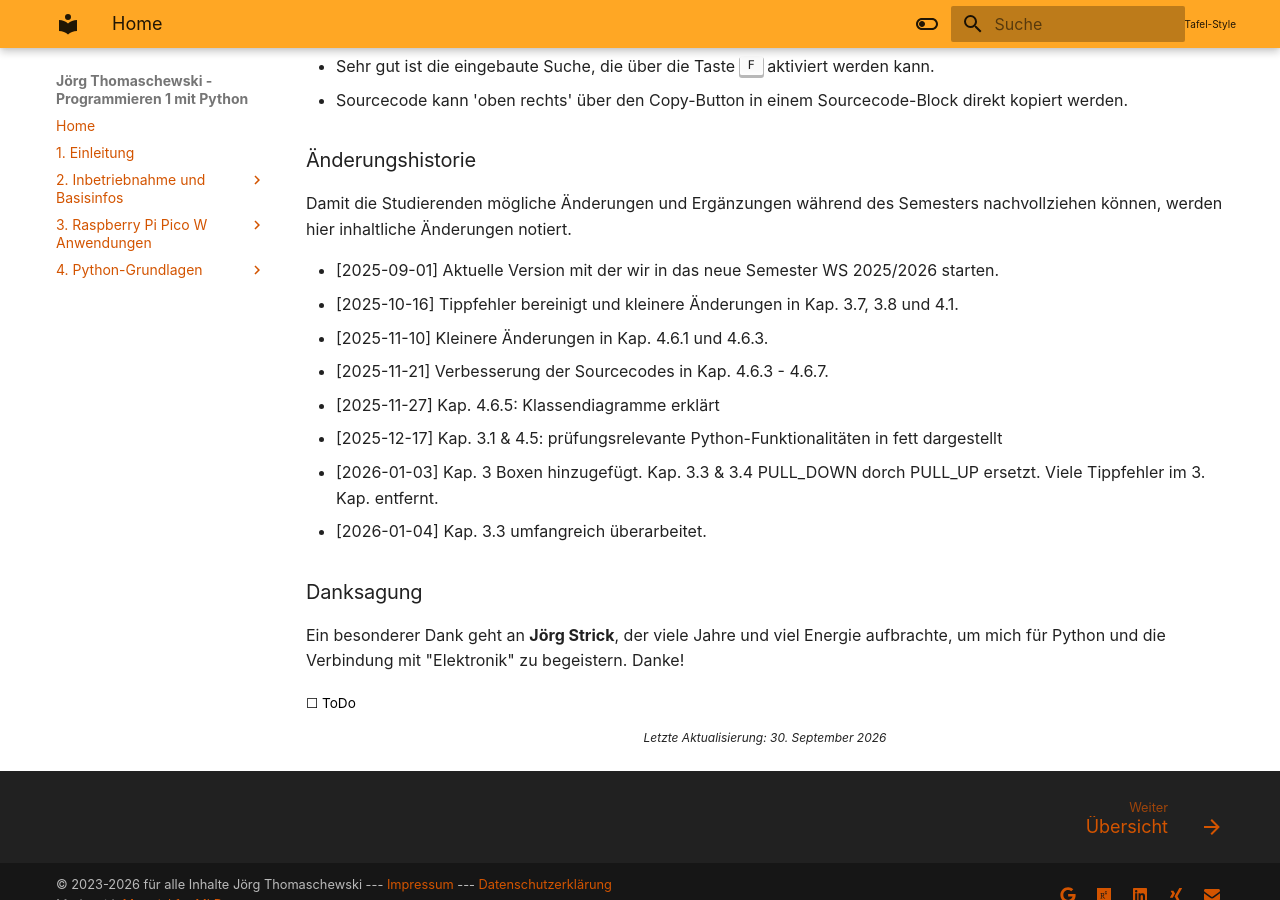
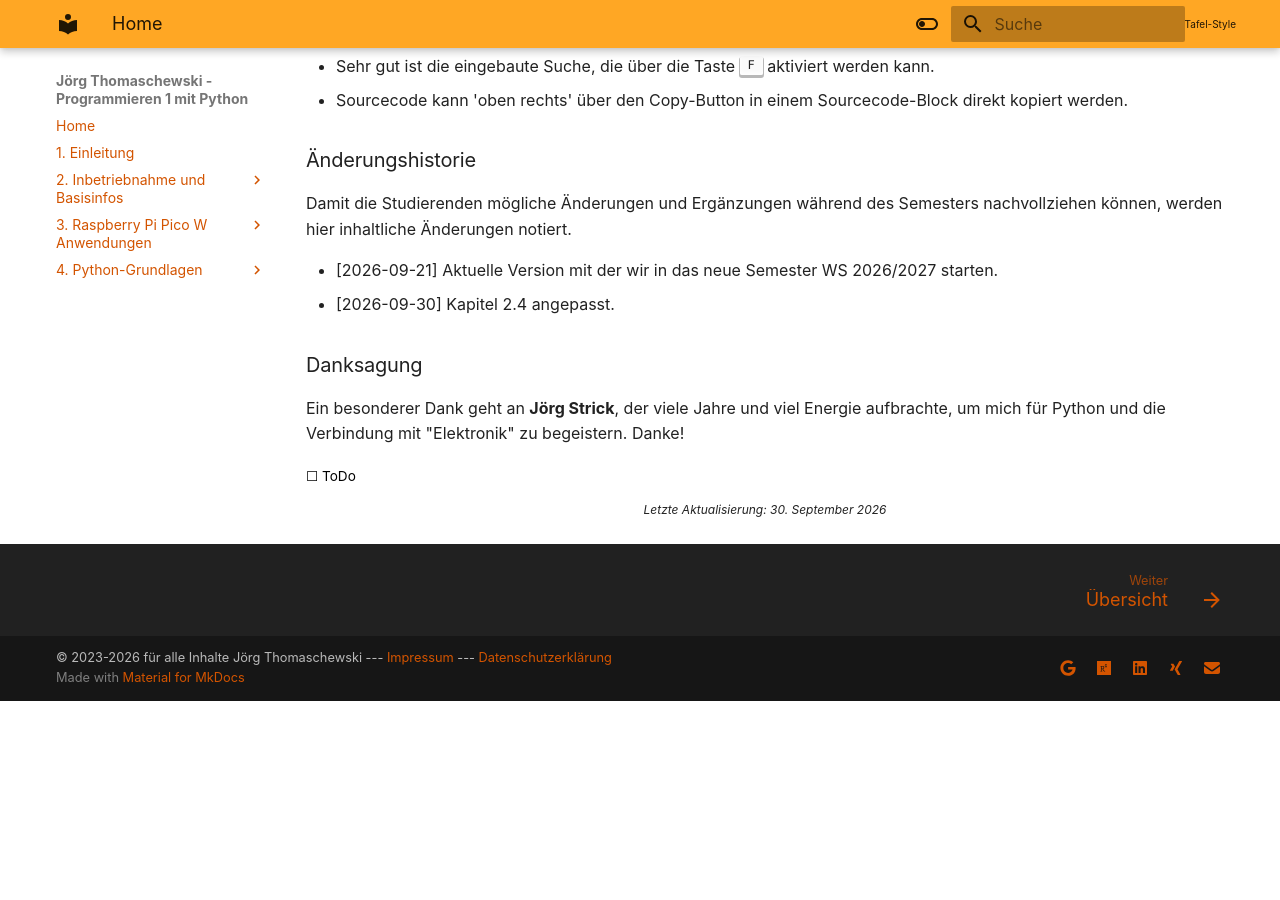
Before and after one commit to JoergThomaschewski/website-prog1, an MkDocs documentation site: the page built from docs/index.md, in a window 1280 px wide and 900 px high, scrolled down 766 px. Built offline with MkDocs 1.6.1 and Material for MkDocs 9.7.7, drawn with Linux system fonts in a browser that asks for light colours; comment, search, counter and statistics services are not loaded; after the commit the page ends 1467 px from its top, so only the background shows below that.

Commit message:
Kleine Anpassungen zum Semesterstart

```diff
--- a/docs/index.md
+++ b/docs/index.md
@@ -27,14 +27,8 @@ Für das Melden von Tippfehlern und Anregungen bin ich immer dankbar. Bitte send
 ### Änderungshistorie
 Damit die Studierenden mögliche Änderungen und Ergänzungen während des Semesters nachvollziehen können, werden hier inhaltliche Änderungen notiert.
 
-- [2025-09-01] Aktuelle Version mit der wir in das neue Semester WS 2025/2026 starten.
-- [2025-10-16] Tippfehler bereinigt und kleinere Änderungen in Kap. 3.7, 3.8 und 4.1.
-- [2025-11-10] Kleinere Änderungen in Kap. 4.6.1 und 4.6.3.
-- [2025-11-21] Verbesserung der Sourcecodes in Kap. 4.6.3 - 4.6.7.
-- [2025-11-27] Kap. 4.6.5: Klassendiagramme erklärt
-- [2025-12-17] Kap. 3.1 & 4.5: prüfungsrelevante Python-Funktionalitäten in fett dargestellt
-- [2026-01-03] Kap. 3 Boxen hinzugefügt. Kap. 3.3 & 3.4 PULL_DOWN dorch PULL_UP ersetzt. Viele Tippfehler im 3. Kap. entfernt.
-- [2026-01-04] Kap. 3.3 umfangreich überarbeitet.
+- [2026-09-21] Aktuelle Version mit der wir in das neue Semester WS 2026/2027 starten.
+- [2026-09-30] Kapitel 2.4 angepasst.
 
 ### Danksagung
 Ein besonderer Dank geht an **Jörg Strick**, der viele Jahre und viel Energie aufbrachte, um mich für Python und die Verbindung mit "Elektronik" zu begeistern. Danke!
```
